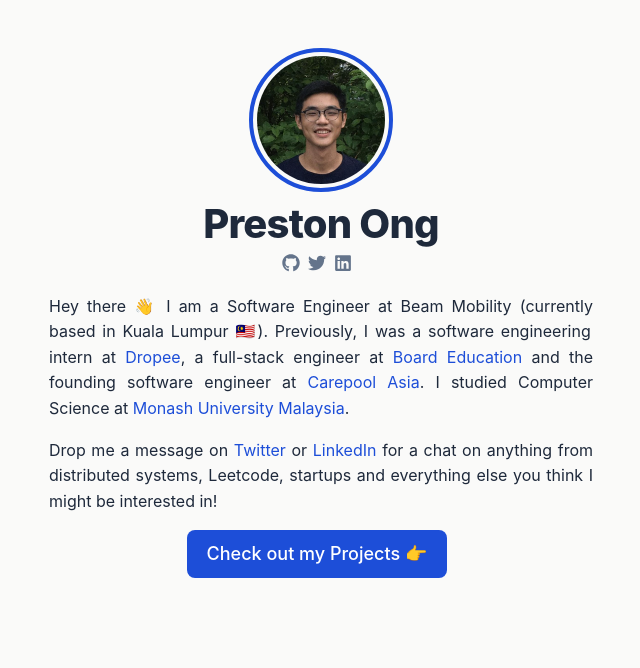
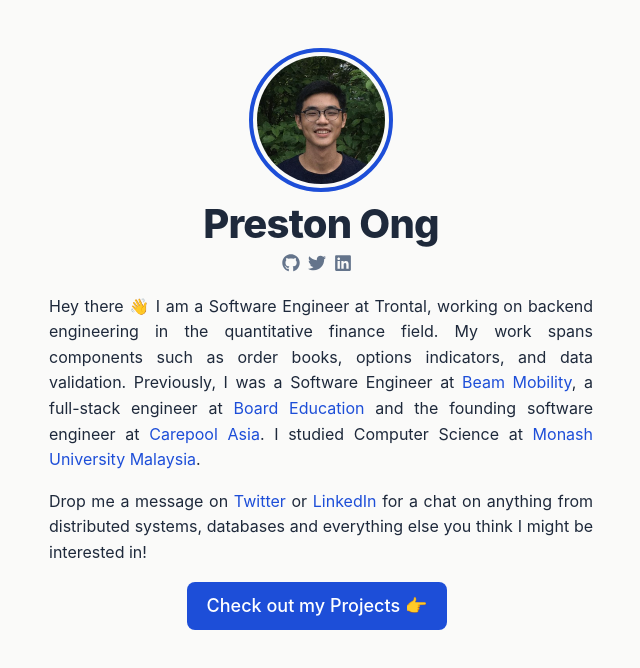
Before and after one commit to preston-ong/prestons-portfolio, a Next.js app: page / in a window 1280 px wide. Shown: the top 668 px of the page, without its empty margins (319-959 px from the left). Built offline with nearby package versions, Linux system fonts and the light colour scheme.

Commit message:
chore: update summary

```diff
--- a/pages/index.js
+++ b/pages/index.js
@@ -13,10 +13,11 @@
       </Head>
       <section className="text-justify">
         <p>
-          Hey there 👋  I am a Software Engineer at Beam Mobility (currently based in Kuala Lumpur 🇲🇾).
-          Previously, I was a software engineering intern at{" "}
-          <a target="_blank" href="https://dropee.com">
-            Dropee
+          Hey there 👋 I am a Software Engineer at Trontal, working on backend engineering in the quantitative finance field.
+          My work spans components such as order books, options indicators, and data validation.
+          Previously, I was a Software Engineer at{" "}
+          <a target="_blank" href="https://www.ridebeam.com/">
+            Beam Mobility
           </a>
           , a full-stack engineer at{" "}
           <a target="_blank" href="https://boardedu.org">
@@ -37,7 +38,7 @@
           <a target="_blank" href="https://linkedin.com/in/preston-ong-jin-bin">
             LinkedIn
           </a>{" "}
-          for a chat on anything from distributed systems, Leetcode, startups and everything else you think I
+          for a chat on anything from distributed systems, databases and everything else you think I
           might be interested in!
         </p>
       </section>
```
